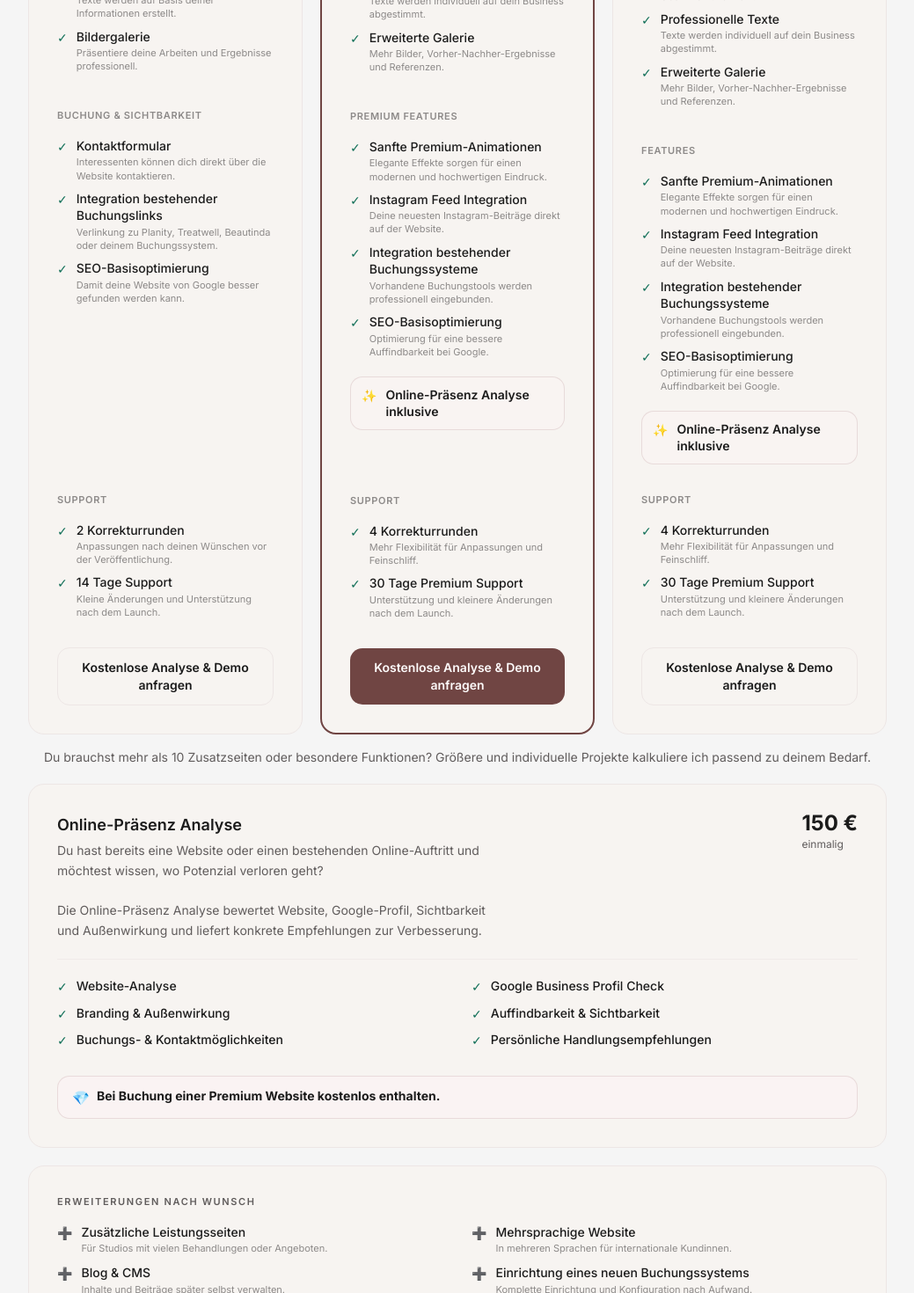
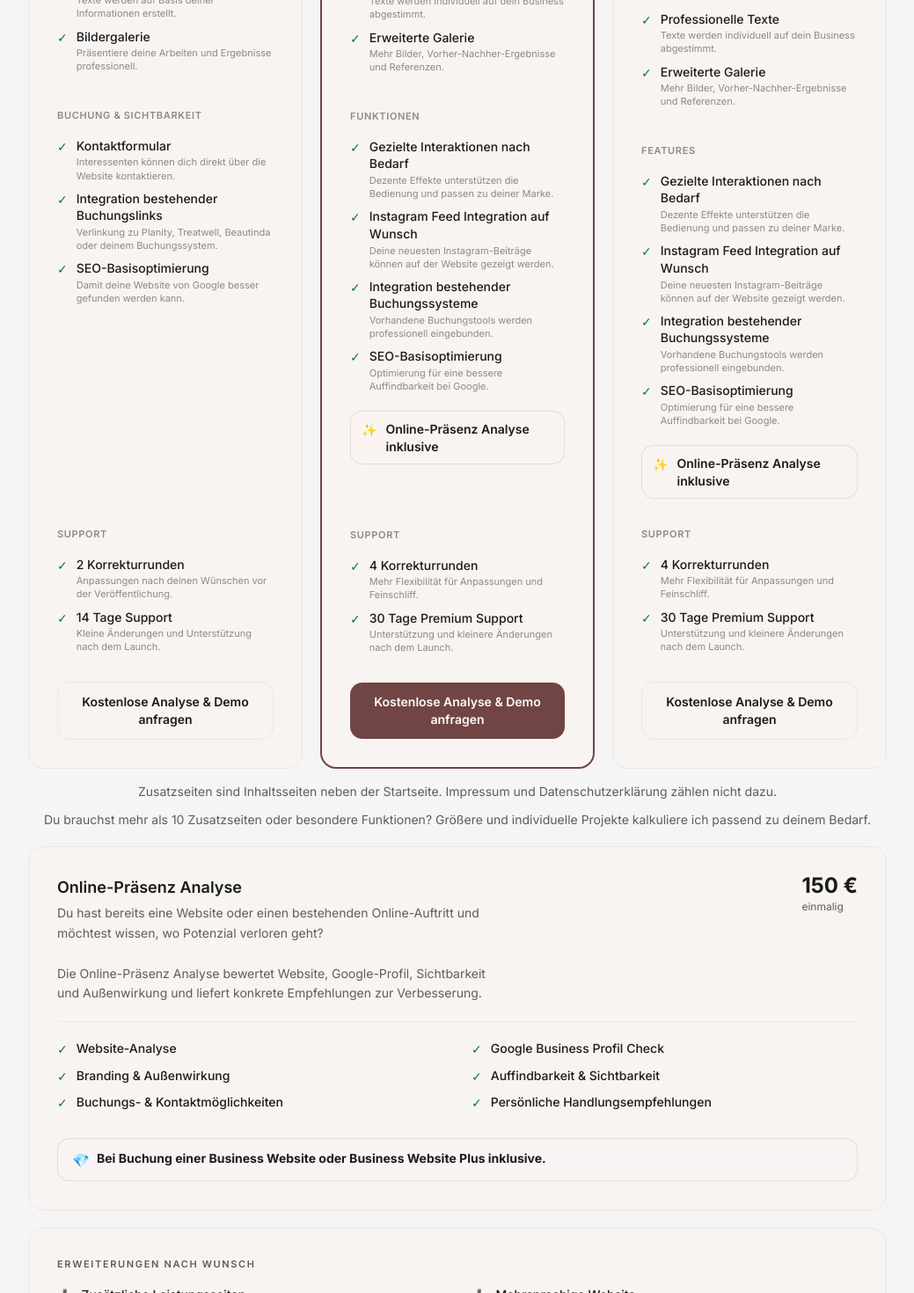
Before and after one commit to Javera-Studio/javera-studio-nextjs, a Next.js app: page /preise in a window 1280 px wide. Shown: the part 980-2450 px from the top of the page at 88% size, without its empty margins (120-1159 px from the left). Built offline with nearby package versions, Linux system fonts and the light colour scheme.

Commit message:
Drei Website-Pakete mit Umfang, Support und Qualität abstimmen

```diff
--- a/src/app/page.tsx
+++ b/src/app/page.tsx
@@ -37,9 +37,9 @@ const services = [
 ];
 
 const websitePackages = [
-  { name: "Onepager", price: "500 €", desc: "Dein kompletter Webauftritt auf einer Seite.", meta: "1 Seite · 5–7 Tage" },
-  { name: "Business Website", price: "900 €", desc: "Startseite und bis zu 3 Zusatzseiten für dein Angebot, dein Team oder weitere Inhalte.", meta: "Startseite + bis zu 3 Zusatzseiten · 10–14 Tage", featured: true },
-  { name: "Business Website Plus", price: "1.700 €", desc: "Für mehrere Leistungsbereiche und umfangreiche Angebote.", meta: "Startseite + bis zu 10 Zusatzseiten · Umfang nach Absprache" },
+  { name: "Onepager", price: "500 €", desc: "Dein kompletter Webauftritt auf einer Seite.", meta: "1 Seite · 5–7 Tage", support: "2 Korrekturrunden · 14 Tage Support", analysis: false },
+  { name: "Business Website", price: "900 €", desc: "Startseite und bis zu 3 Zusatzseiten für dein Angebot, dein Team oder weitere Inhalte.", meta: "Startseite + bis zu 3 Zusatzseiten · 10–14 Tage", support: "4 Korrekturrunden · 30 Tage Support", analysis: true, featured: true },
+  { name: "Business Website Plus", price: "1.700 €", desc: "Für mehrere Leistungsbereiche und umfangreiche Angebote.", meta: "Startseite + bis zu 10 Zusatzseiten · Zeitrahmen nach Absprache", support: "4 Korrekturrunden · 30 Tage Support", analysis: true },
 ];
 
 const printPrices = [
@@ -59,7 +59,7 @@ const steps = [
 ];
 
 const faqs = [
-  { q: "Wie lange dauert es, bis meine Website fertig ist?", a: "Ein One-Pager ist meist in 5–7 Tagen umsetzbar, umfangreichere Websites in etwa 10–14 Tagen. Entscheidend ist auch, wie schnell wir Inhalte und Korrekturen abstimmen." },
+  { q: "Wie lange dauert es, bis meine Website fertig ist?", a: "Ein Onepager ist meist in 5–7 Tagen umsetzbar, eine Business Website in etwa 10–14 Tagen. Den Zeitrahmen für eine Business Website Plus legen wir je nach Umfang fest. Entscheidend ist auch, wie schnell wir Inhalte und Korrekturen abstimmen." },
   { q: "Brauche ich eigene Texte oder Bilder?", a: "Nein. Ich unterstütze dich bei Struktur und Texten. Eigene hochwertige Bilder sind ideal; falls sie noch fehlen, finden wir gemeinsam eine passende Lösung." },
   { q: "Ist meine Website auch für Handys optimiert?", a: "Ja. Jede Website wird für Smartphone, Tablet und Desktop gestaltet und geprüft." },
   { q: "Hilfst du bei Domain, Hosting und Buchungssystem?", a: "Ja. Ich unterstütze dich bei der Einrichtung und Anbindung. Domain und Hosting laufen auf deinen Namen, damit du unabhängig bleibst." },
@@ -166,9 +166,12 @@ function Pricing() {
               <p className="mt-3 flex-1 text-sm leading-relaxed text-muted-foreground">{pkg.desc}</p>
               <p className="mt-6 text-3xl font-bold text-ink">{pkg.price} <span className="text-sm font-normal text-muted-foreground">einmalig</span></p>
               <p className="mt-2 text-xs text-muted-foreground">{pkg.meta}</p>
+              <p className="mt-2 text-xs text-muted-foreground">{pkg.support}</p>
+              {pkg.analysis && <p className="mt-2 text-xs font-medium text-ink">Online-Präsenz Analyse inklusive</p>}
             </div>
           ))}
         </div>
+        <p className="mt-4 text-center text-sm text-muted-foreground">Zusatzseiten sind Inhaltsseiten neben der Startseite. Impressum und Datenschutzerklärung zählen nicht dazu.</p>
         <p className="mt-4 text-center text-sm text-muted-foreground">Du brauchst mehr als 10 Zusatzseiten oder besondere Funktionen? Größere Projekte kalkuliere ich passend zu deinem Bedarf.</p>
 
         <div className="mt-14 grid gap-6 md:grid-cols-2">
--- a/src/app/preise/page.tsx
+++ b/src/app/preise/page.tsx
@@ -64,15 +64,15 @@ export default function PreisePage() {
   ];
 
   const premiumDesignContent: FeatureItem[] = [
-    { included: true, title: "Premium Branding & Design", desc: "Hochwertiger Markenauftritt mit exklusivem Design." },
+    { included: true, title: "Individuelles Design", desc: "Passend zu deinem Studio, deinen Farben und deiner Marke." },
     { included: true, title: "Mehrere Seiten", desc: "Mehr Platz für Leistungen, Bewertungen, Über mich und mehr." },
     { included: true, title: "Professionelle Texte", desc: "Texte werden individuell auf dein Business abgestimmt." },
     { included: true, title: "Erweiterte Galerie", desc: "Mehr Bilder, Vorher-Nachher-Ergebnisse und Referenzen." },
   ];
 
   const premiumOptionen: FeatureItem[] = [
-    { included: true, title: "Sanfte Premium-Animationen", desc: "Elegante Effekte sorgen für einen modernen und hochwertigen Eindruck." },
-    { included: true, title: "Instagram Feed Integration", desc: "Deine neuesten Instagram-Beiträge direkt auf der Website." },
+    { included: true, title: "Gezielte Interaktionen nach Bedarf", desc: "Dezente Effekte unterstützen die Bedienung und passen zu deiner Marke." },
+    { included: true, title: "Instagram Feed Integration auf Wunsch", desc: "Deine neuesten Instagram-Beiträge können auf der Website gezeigt werden." },
     { included: true, title: "Integration bestehender Buchungssysteme", desc: "Vorhandene Buchungstools werden professionell eingebunden." },
     { included: true, title: "SEO-Basisoptimierung", desc: "Optimierung für eine bessere Auffindbarkeit bei Google." },
   ];
@@ -202,7 +202,7 @@ export default function PreisePage() {
               <hr className="border-t border-border/60 mb-5" />
               <SectionLabel>Design &amp; Inhalt</SectionLabel>
               {premiumDesignContent.map((f) => <FeatureRow key={f.title} {...f} />)}
-              <SectionLabel>Premium Features</SectionLabel>
+              <SectionLabel>Funktionen</SectionLabel>
               {premiumOptionen.map((f) => <FeatureRow key={f.title} {...f} />)}
               <div className="mt-3 flex gap-2.5 bg-peach-soft/60 border border-mauve/20 rounded-xl px-3 py-2.5">
                 <span className="shrink-0 text-sm leading-[1.4] mt-px">✨</span>
@@ -255,6 +255,9 @@ export default function PreisePage() {
           </div>
 
           <p className="text-sm text-muted-foreground mt-4 text-center">
+            Zusatzseiten sind Inhaltsseiten neben der Startseite. Impressum und Datenschutzerklärung zählen nicht dazu.
+          </p>
+          <p className="text-sm text-muted-foreground mt-3 text-center">
             Du brauchst mehr als 10 Zusatzseiten oder besondere Funktionen? Größere und individuelle Projekte kalkuliere ich passend zu deinem Bedarf.
           </p>
 
@@ -285,7 +288,7 @@ export default function PreisePage() {
             </div>
             <div className="bg-peach-soft border border-mauve/20 rounded-xl px-4 py-3 flex items-start gap-2">
               <span className="shrink-0 text-base leading-[1.4] mt-px">💎</span>
-              <p className="text-sm text-ink"><strong>Bei Buchung einer Premium Website kostenlos enthalten.</strong></p>
+              <p className="text-sm text-ink"><strong>Bei Buchung einer Business Website oder Business Website Plus inklusive.</strong></p>
             </div>
           </div>
 
@@ -370,7 +373,7 @@ export default function PreisePage() {
               <div className="relative bg-background border-2 border-primary rounded-2xl p-6">
                 <div className="absolute -top-3 left-6 bg-accent text-primary text-[11px] font-semibold px-3 py-1 rounded-full">Komplett</div>
                 <p className="font-semibold text-ink mb-1 mt-1">Beauty Studio Komplett</p>
-                <p className="text-xs text-muted-foreground mb-4">Premium Website + Logo + 10 Social Media Posts + Flyer</p>
+                <p className="text-xs text-muted-foreground mb-4">Business Website + Logo + 10 Social Media Posts + Flyer</p>
                 <p className="text-2xl font-bold text-ink">1.390 €</p>
                 <p className="text-xs text-muted-foreground mt-1">statt 1.640 € einzeln</p>
               </div>
```
